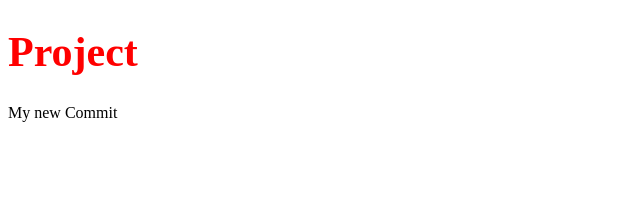
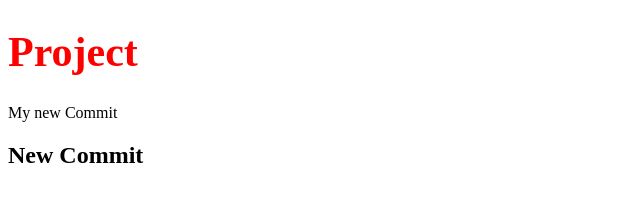
Before and after one commit to sathish2428/project, a plain HTML site: page index.html in a window 1280 px wide. Shown: the whole page, without its empty margins (0-640 px from the left). Drawn offline with Linux system fonts and the light colour scheme.

Commit message:
My second commit with h2 heading

```diff
--- a/index.html
+++ b/index.html
@@ -7,5 +7,6 @@
 <body>
 <h1> Project </h1>
 <p> My new Commit  </p>
+<h2> New Commit</h2>
 </body>
 </html>
```
